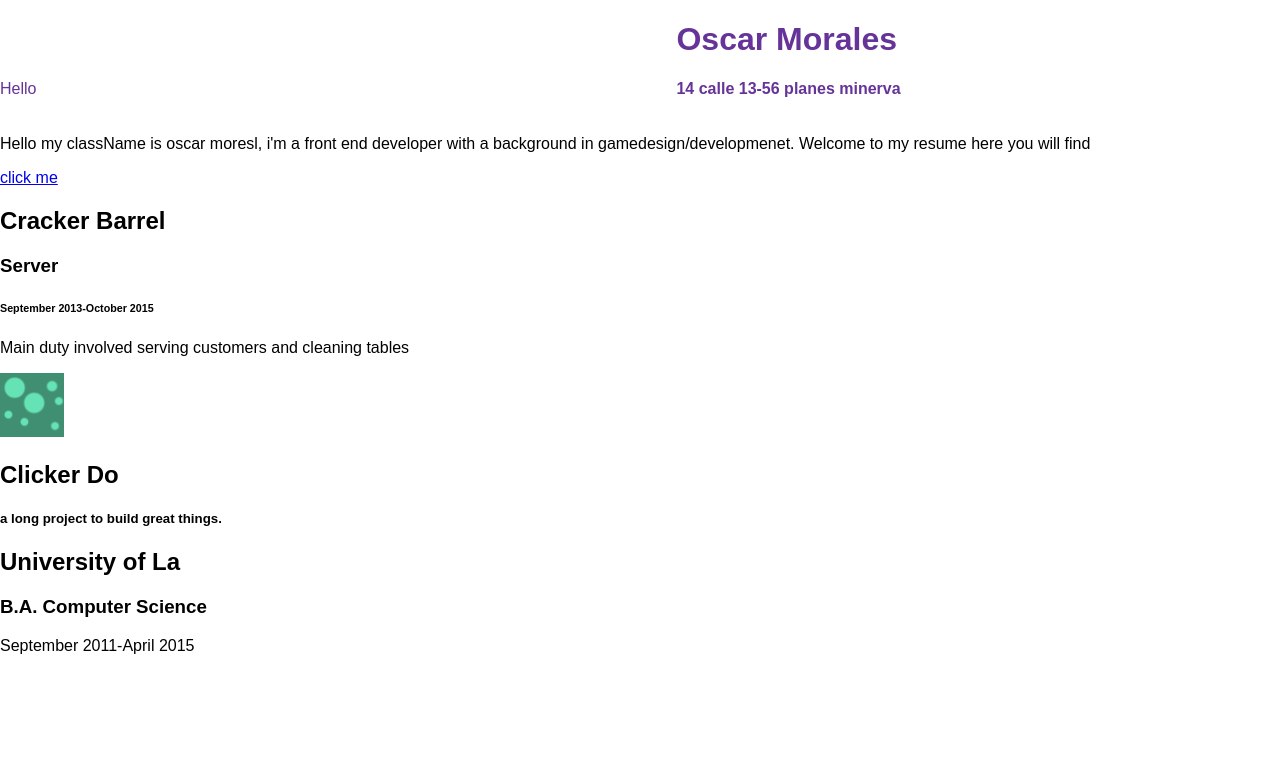
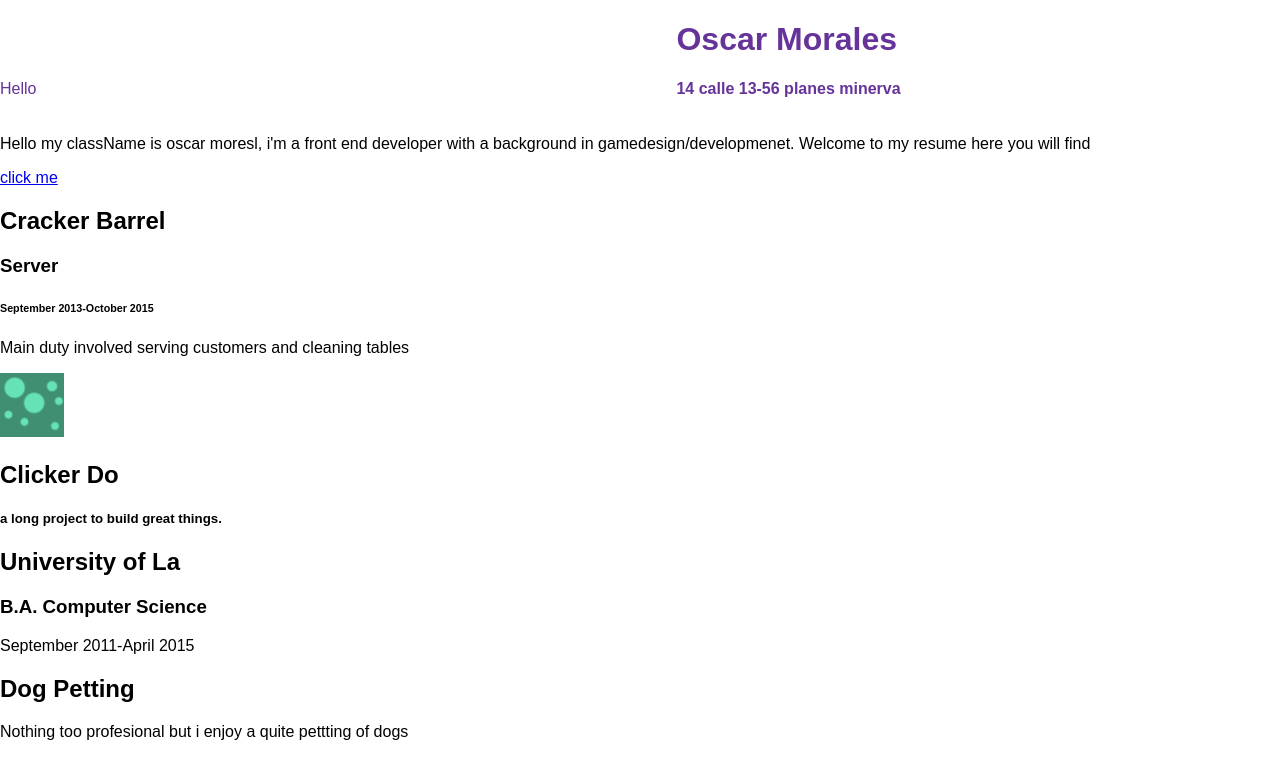
Before and after one commit to Vidsneezes/InteractiveResume, a React (Create React App) app: page / in a window 1280 px wide. Shown: the top 778 px of the page. Built offline with nearby package versions, Linux system fonts and the light colour scheme.

Commit message:
added and implemented hobby component

```diff
--- a/src/App.js
+++ b/src/App.js
@@ -5,6 +5,7 @@ import WorkHistory from './components/workhistory/WorkHistory.jsx';
 import Project from './components/project/Project.jsx';
 import Dicon from './images/64x64icon.png';
 import Education from './components/education/Education.jsx';
+import Hobby from './components/hobby/Hobby.jsx';
 import './App.css';
 
 class App extends Component {
@@ -16,6 +17,7 @@ class App extends Component {
         <WorkHistory />
         <Project image={Dicon} alt="default image"/>
         <Education />
+        <Hobby />
       </div>
     );
   }
--- /dev/null
+++ b/src/components/hobby/Hobby.jsx
@@ -0,0 +1,18 @@
+import React, { Component } from 'react';
+
+class Hobby extends Component {
+  render() {
+    return (
+      <div className="hobby">
+        <div className="hobby-intro">
+            <h2>Dog Petting</h2>
+        </div>
+        <div>
+            <p>Nothing too profesional but i enjoy a quite pettting of dogs</p>
+        </div>
+      </div>
+    );
+  }
+}
+
+export default Hobby;
```
